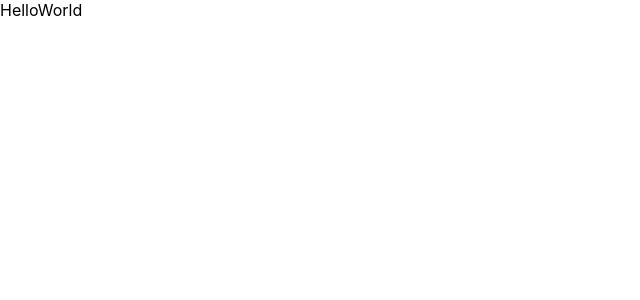
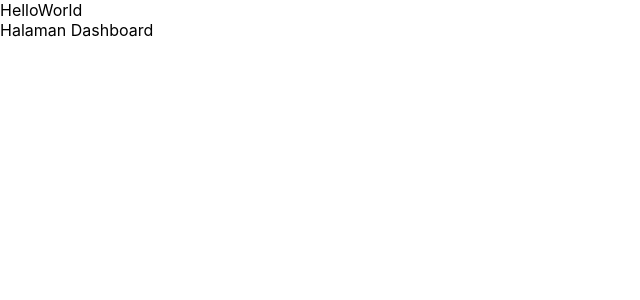
Before and after one commit to muhammadarii/client-ticketing-web-app, a React (Create React App) app: page / in a window 1280 px wide. Shown: the top 300 px of the page, without its empty margins (0-640 px from the left). Built offline with nearby package versions, Linux system fonts and the light colour scheme.

Commit message:
setup project

```diff
--- a/src/App.js
+++ b/src/App.js
@@ -4,6 +4,7 @@ function App() {
   return (
     <>
       <div>HelloWorld</div>
+      <div>Halaman Dashboard</div>
     </>
   );
 }
```
